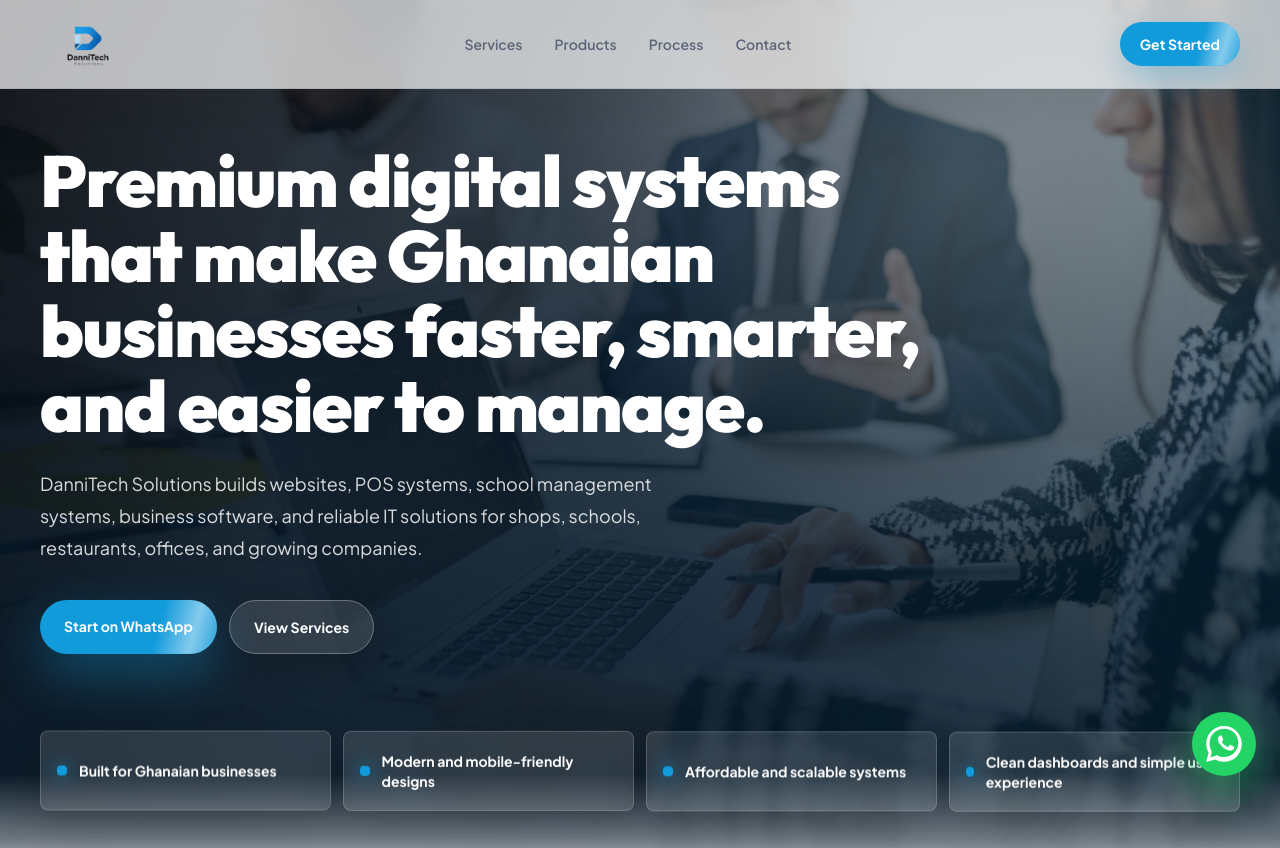
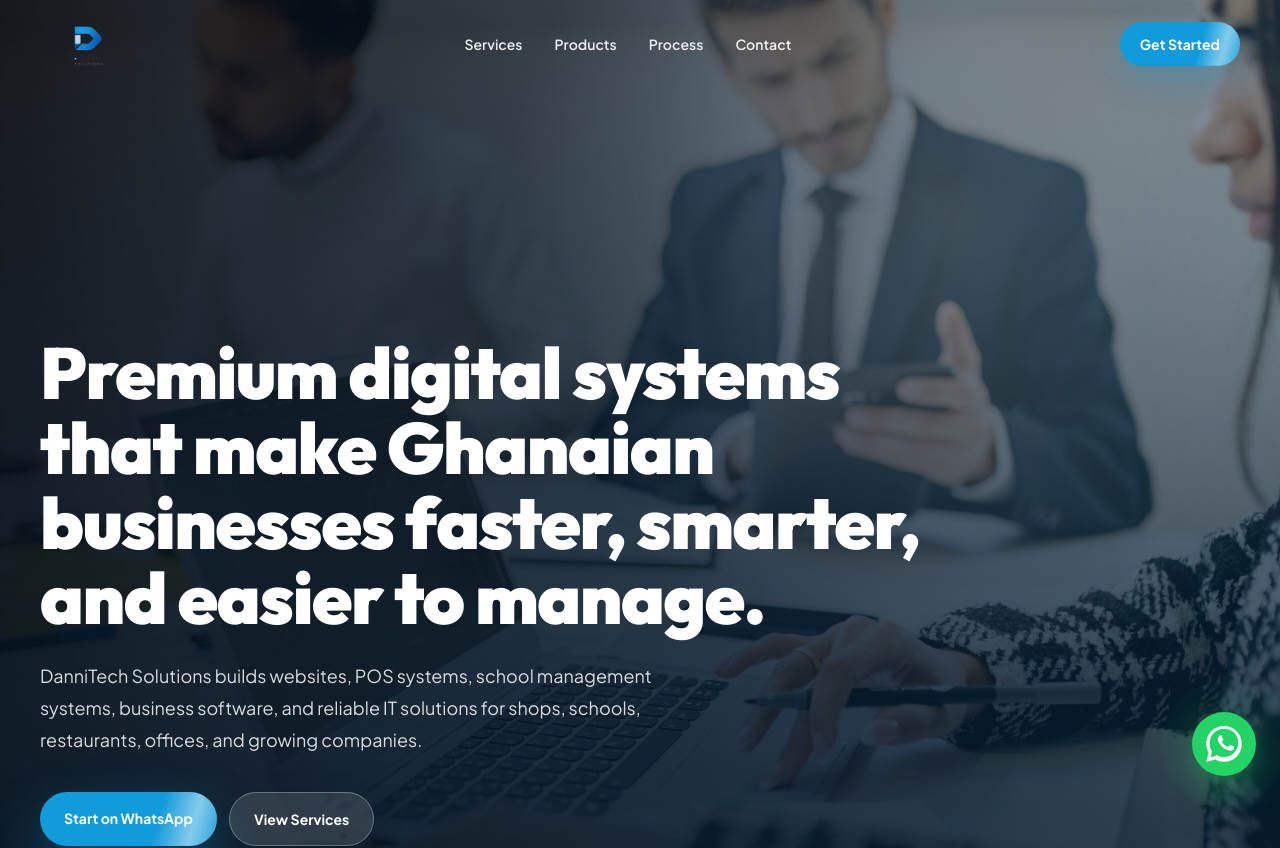
Before and after one commit to Vey005/dannitech-website, a Next.js app: page / in a window 1280 px wide. Shown: the top 848 px of the page. Built offline with nearby package versions, Linux system fonts and the light colour scheme.

Commit message:
Implement transparent header scroll effect and increase hero top padding to show background image clearly

```diff
--- a/src/app/page.tsx
+++ b/src/app/page.tsx
@@ -138,7 +138,7 @@
 export default function Home() {
   return (
     <main className="min-h-screen overflow-hidden bg-white text-[#1D1F27]">
-      <header className="fixed inset-x-0 top-0 z-50 border-b border-[#1E2A44]/10 bg-white/70 shadow-[0_10px_40px_rgba(29,31,39,0.06)] backdrop-blur-xl">
+      <header id="main-header" className="fixed inset-x-0 top-0 z-50 border-b border-transparent bg-transparent transition-all duration-300">
         <nav className="mx-auto flex h-18 max-w-7xl items-center justify-between px-5 sm:px-8 lg:px-10 sm:h-22">
           <a href="#top" className="flex items-center" aria-label="DanniTech Solutions home">
             <Image
@@ -157,7 +157,7 @@
               <a
                 key={link.href}
                 href={link.href}
-                className="text-sm font-semibold text-[#5D6678] transition hover:text-[#005DAA]"
+                className="nav-link text-sm font-semibold text-white/90 transition-all duration-300 hover:text-[#129BDB]"
               >
                 {link.label}
               </a>
@@ -175,7 +175,7 @@
         </nav>
       </header>
 
-      <section id="top" className="relative min-h-[84svh] overflow-hidden bg-[#071A2A] pt-24 text-white sm:pt-28">
+      <section id="top" className="relative min-h-[92svh] overflow-hidden bg-[#071A2A] pt-36 text-white sm:pt-44 lg:pt-52">
         <Image
           src="/images/stock/business-collaboration.jpg"
           alt="Professionals collaborating around business technology"
@@ -189,7 +189,7 @@
         <div className="absolute inset-x-0 bottom-0 h-32 bg-gradient-to-t from-white via-white/40 to-transparent" />
 
         <div className="relative mx-auto flex max-w-7xl flex-col px-5 pb-20 sm:px-8 lg:px-10">
-          <div className="max-w-4xl pt-4 pb-12 sm:pt-6 sm:pb-16 lg:pt-8 lg:pb-20">
+          <div className="max-w-4xl pt-16 pb-12 sm:pt-24 sm:pb-16 lg:pt-32 lg:pb-20">
             <h1 className="animate-rise animation-delay-100 mt-0 max-w-5xl text-4xl font-black leading-[1.04] text-white sm:text-6xl lg:text-7xl">
               Premium digital systems that make Ghanaian businesses faster, smarter, and easier to manage.
             </h1>
@@ -554,7 +554,7 @@
         </svg>
       </a>
 
-      {/* Scroll Reveal Observer Script */}
+      {/* Scroll Reveal & Transparent Header Scroll Script */}
       <Script
         id="scroll-reveal-observer"
         strategy="afterInteractive"
@@ -578,10 +578,42 @@
                 observer.observe(el);
               });
             }
+
+            function initHeaderScroll() {
+              const header = document.getElementById('main-header');
+              const links = document.querySelectorAll('.nav-link');
+
+              function handleScroll() {
+                if (window.scrollY > 40) {
+                  header.classList.add('bg-white/85', 'backdrop-blur-xl', 'shadow-[0_10px_40px_rgba(29,31,39,0.06)]', 'border-b', 'border-[#1E2A44]/10');
+                  header.classList.remove('bg-transparent', 'border-transparent');
+                  links.forEach((link) => {
+                    link.classList.add('text-[#5D6678]', 'hover:text-[#005DAA]');
+                    link.classList.remove('text-white/90', 'hover:text-[#129BDB]');
+                  });
+                } else {
+                  header.classList.add('bg-transparent', 'border-transparent');
+                  header.classList.remove('bg-white/85', 'backdrop-blur-xl', 'shadow-[0_10px_40px_rgba(29,31,39,0.06)]', 'border-b', 'border-[#1E2A44]/10');
+                  links.forEach((link) => {
+                    link.classList.add('text-white/90', 'hover:text-[#129BDB]');
+                    link.classList.remove('text-[#5D6678]', 'hover:text-[#005DAA]');
+                  });
+                }
+              }
+
+              window.addEventListener('scroll', handleScroll);
+              handleScroll();
+            }
+
+            function initAll() {
+              initReveal();
+              initHeaderScroll();
+            }
+
             if (document.readyState === 'loading') {
-              document.addEventListener('DOMContentLoaded', initReveal);
+              document.addEventListener('DOMContentLoaded', initAll);
             } else {
-              initReveal();
+              initAll();
             }
           })();
         `}
```
